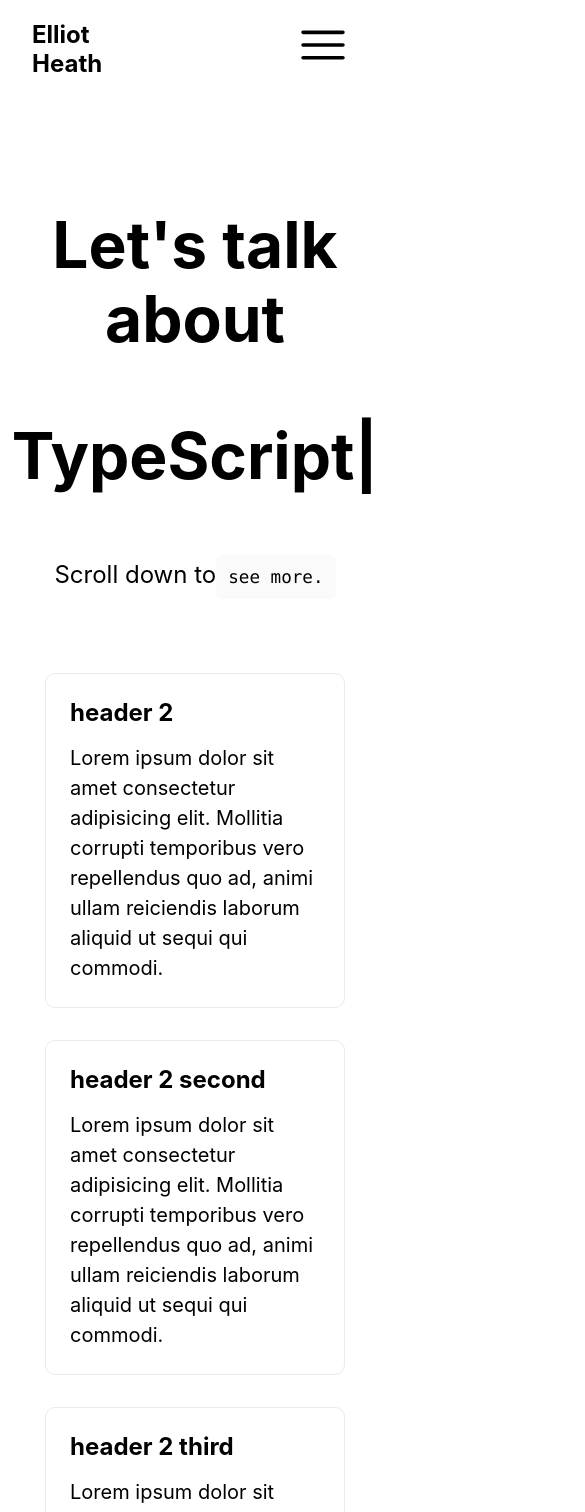
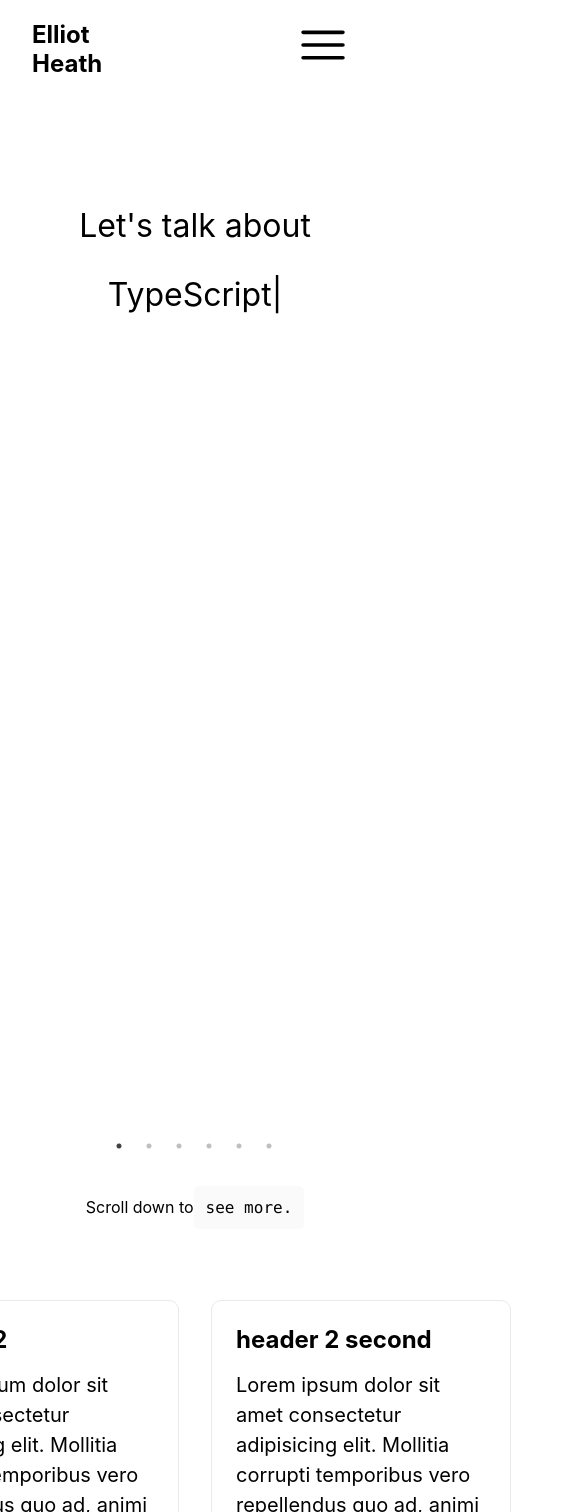
Before and after one commit to eheath30/fantastic-fortnight-folio, a Next.js app: page / in a window 390 px wide. Shown: the top 1512 px of the page, 585 px wide, since content can reach past the window. Built offline with nearby package versions, Linux system fonts and the light colour scheme.

Commit message:
mobile responsiveness and carousel

```diff
--- a/components/Hero.tsx
+++ b/components/Hero.tsx
@@ -1,7 +1,14 @@
 import React from 'react'
-import styles from '../styles/Hero.module.css'
 import Typical from 'react-typical'
 import { motion } from 'framer-motion'
+import {
+  TitleContainer,
+  TypicalContainer,
+  DescriptionContainer,
+  CodeContainer
+} from "../styles/Hero.module.js"
+import SimpleSlider from './ImgCarousel'
+
 
 const containerVariants = {
   hidden: {
@@ -25,8 +32,10 @@ const Hero = () => {
       animate="visible"
       exit="exit"
     >
-        <h1 className={styles.title}>
-          Let&#39;s talk about <Typical wrapper="p" loop={1} steps={[
+        <TitleContainer>
+          Let&#39;s talk about
+          <TypicalContainer>
+          <Typical wrapper="p" loop={1} steps={[
             "JavaScript",
             3000,
             "TypeScript",
@@ -43,15 +52,23 @@ const Hero = () => {
             3000,
             "UI & UX Design",
             3000,
-            "Software development",
+            "Technology",
             3000,
           ]}/>
-        </h1>
+         </TypicalContainer>
+        </TitleContainer>
 
-        <p className={styles.description}>
+
+
+          <SimpleSlider/>
+
+
+
+
+        <DescriptionContainer>
         Scroll down to
-          <code className={styles.code}>see more.</code>
-        </p>
+          <CodeContainer>see more.</CodeContainer>
+        </DescriptionContainer>
         </motion.div>
   )
 }
--- /dev/null
+++ b/components/ImgCarousel.tsx
@@ -0,0 +1,38 @@
+import React from "react";
+import "slick-carousel/slick/slick.css";
+import "slick-carousel/slick/slick-theme.css";
+import Slider from "react-slick";
+
+const SimpleSlider = () => {
+  var settings = {
+    dots: true,
+    infinite: true,
+    speed: 500,
+    slidesToShow: 1,
+    slidesToScroll: 1
+  };
+  return (
+    <Slider {...settings}>
+      <div>
+        <h3>1</h3>
+      </div>
+      <div>
+        <h3>2</h3>
+      </div>
+      <div>
+        <h3>3</h3>
+      </div>
+      <div>
+        <h3>4</h3>
+      </div>
+      <div>
+        <h3>5</h3>
+      </div>
+      <div>
+        <h3>6</h3>
+      </div>
+    </Slider>
+  );
+}
+
+export default SimpleSlider
--- a/package.json
+++ b/package.json
@@ -16,13 +16,16 @@
     "react-dom": "18.2.0",
     "react-router-dom": "^6.0.2",
     "react-scripts": "4.0.3",
+    "react-slick": "^0.15.4",
     "react-typical": "^0.1.3",
+    "slick-carousel": "^1.8.1",
     "styled-components": "^5.3.3"
   },
   "devDependencies": {
     "@types/node": "18.7.18",
     "@types/react": "^18.0.20",
     "@types/react-dom": "18.0.6",
+    "@types/react-slick": "^0.23.10",
     "@types/react-typical": "^0.1.0",
     "@types/styled-components": "^5.1.26",
     "eslint": "8.23.1",
--- a/styles/Hero.module.css
+++ /dev/null
@@ -1,44 +0,0 @@
-
-.title a {
-    color: #0070f3;
-    text-decoration: none;
-  }
-
-  .title a:hover,
-  .title a:focus,
-  .title a:active {
-    text-decoration: underline;
-  }
-
-  .title {
-    margin: 0;
-    line-height: 1.15;
-    font-size: 4rem;
-  }
-
-  .title,
-  .description {
-    text-align: center;
-  }
-
-  .description {
-    margin: 4rem 0;
-    line-height: 1.5;
-    font-size: 1.5rem;
-  }
-
-  .code {
-    background: #fafafa;
-    border-radius: 5px;
-    padding: 0.75rem;
-    font-size: 1.1rem;
-    font-family: Menlo, Monaco, Lucida Console, Liberation Mono, DejaVu Sans Mono,
-      Bitstream Vera Sans Mono, Courier New, monospace;
-  }
-
-
-@media (prefers-color-scheme: dark) {
-    .code {
-      background: #111;
-    }
-  }
--- /dev/null
+++ b/styles/Hero.module.js
@@ -0,0 +1,46 @@
+import styled from "styled-components";
+
+export const TitleContainer = styled.div`
+  margin: 0;
+  line-height: 1.15;
+  font-size: 4rem;
+  text-align: center;
+  @media (max-width: 700px) {
+    font-size: 2rem;
+  }
+`;
+
+export const TypicalContainer = styled.div`
+  margin: 0;
+  line-height: 1.15;
+  font-size: 4rem;
+  text-align: center;
+  @media (max-width: 700px) {
+    font-size: 2rem;
+  }
+`;
+
+export const DescriptionContainer = styled.div`
+  text-align: center;
+  margin: 4rem 0;
+  line-height: 1.5;
+  font-size: 1.5rem;
+  @media (max-width: 700px) {
+    font-size: 1rem;
+  }
+`;
+
+export const CodeContainer = styled.span`
+  background: #fafafa;
+  border-radius: 5px;
+  padding: 0.75rem;
+  font-size: 1.1rem;
+  font-family: Menlo, Monaco, Lucida Console, Liberation Mono, DejaVu Sans Mono,
+    Bitstream Vera Sans Mono, Courier New, monospace;
+  @media (prefers-color-scheme: dark) {
+    background: #111;
+  }
+  @media (max-width: 700px) {
+    font-size: 1rem;
+  }
+`;
```
Also changed, not shown: 2 other files (tests, documents, lock files or other folders).
